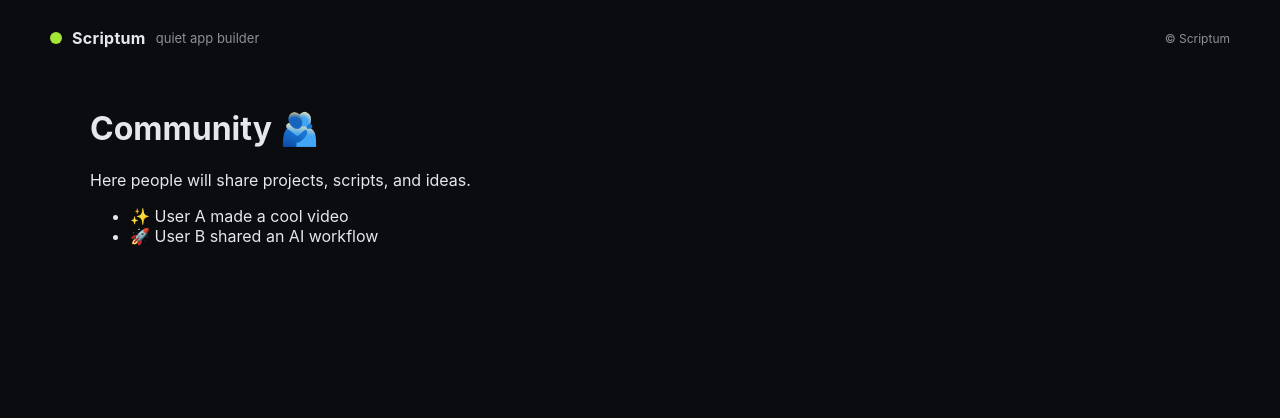
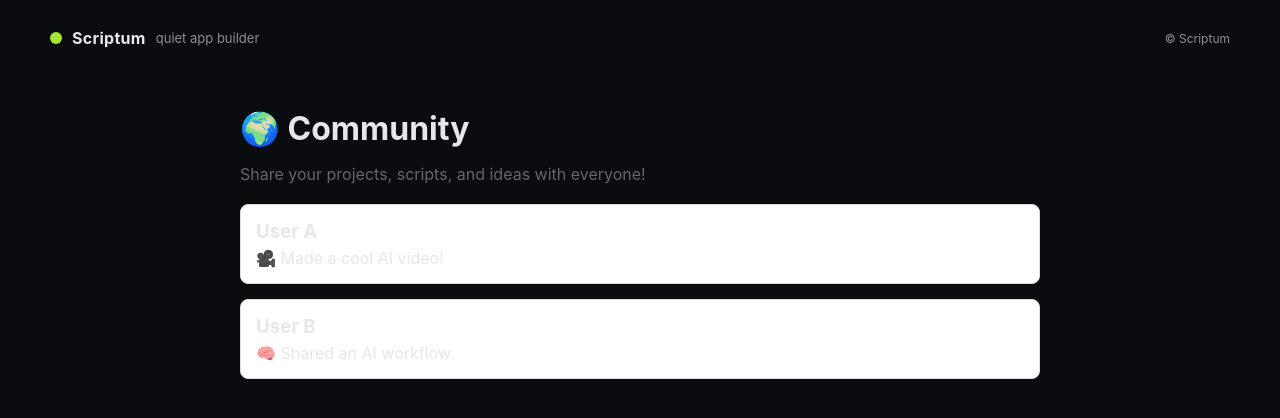
Before and after one commit to scriptumin/Scriptum, a Next.js app: page /community in a window 1280 px wide. Shown: the top 418 px of the page. Built offline with nearby package versions, Linux system fonts and the light colour scheme.

Commit message:
Update page.tsx

```diff
--- a/app/community/page.tsx
+++ b/app/community/page.tsx
@@ -1,14 +1,43 @@
 
 // app/community/page.tsx
+"use client";
+
+import { useEffect, useState } from "react";
+
 export default function CommunityPage() {
+const [posts, setPosts] = useState([
+{ id: 1, user: "User A", content: "🎥 Made a cool AI video!" },
+{ id: 2, user: "User B", content: "🧠 Shared an AI workflow." },
+]);
+
+// Later: fetch real posts from Supabase
+useEffect(() => {
+// TODO: Replace with Supabase fetch
+}, []);
+
 return (
-<main style={{ padding: "40px" }}>
-<h1>Community 🫂</h1>
-<p>Here people will share projects, scripts, and ideas.</p>
-<ul>
-<li>✨ User A made a cool video</li>
-<li>🚀 User B shared an AI workflow</li>
-</ul>
+<main style={{ padding: "40px", maxWidth: "800px", margin: "0 auto" }}>
+<h1 style={{ fontSize: "2rem", marginBottom: "10px" }}>🌍 Community</h1>
+<p style={{ color: "#666", marginBottom: "20px" }}>
+Share your projects, scripts, and ideas with everyone!
+</p>
+
+<div style={{ display: "grid", gap: "15px" }}>
+{posts.map((post) => (
+<div
+key={post.id}
+style={{
+border: "1px solid #ddd",
+borderRadius: "8px",
+padding: "15px",
+background: "white",
+}}
+>
+<h3 style={{ margin: "0 0 5px 0" }}>{post.user}</h3>
+<p style={{ margin: 0 }}>{post.content}</p>
+</div>
+))}
+</div>
 </main>
 );
 }
```
